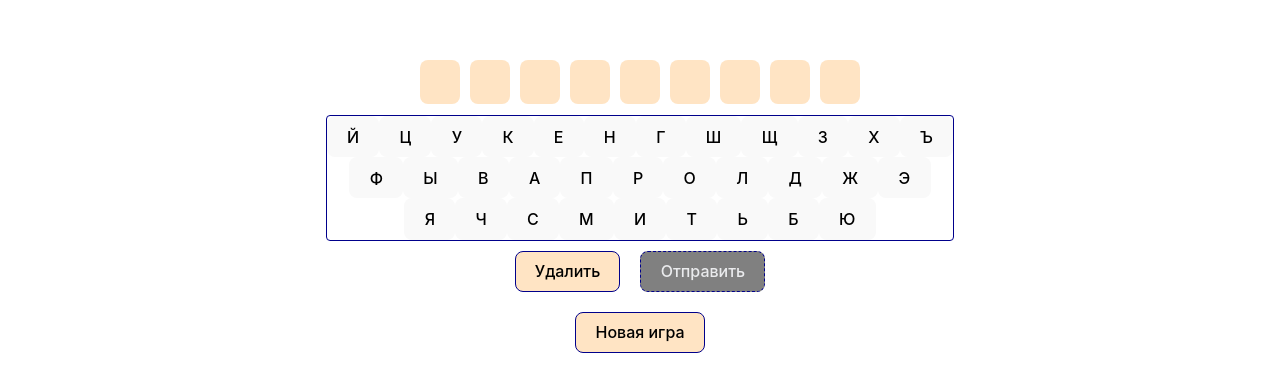
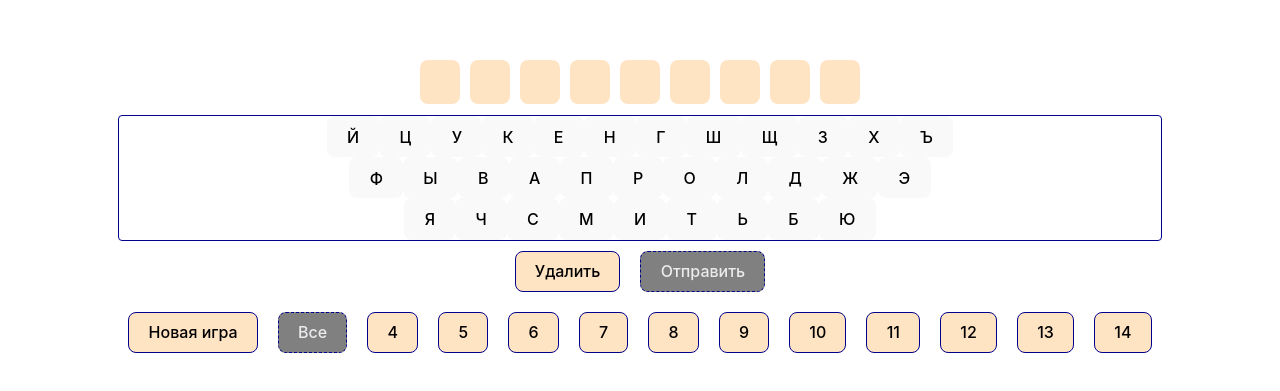
Before and after one commit to ekuchin/guess-word, a Vue app: page / in a window 1280 px wide. Shown: the part 191-582 px from the top of the page. Built offline with nearby package versions, Linux system fonts and the light colour scheme.

Commit message:
Difficulty Level Selection Done

```diff
--- a/src/App.vue
+++ b/src/App.vue
@@ -27,6 +27,14 @@
     </div>
     <div>
       <button class="button" @click="startGame">Новая игра</button>
+
+      <button
+        :class="'button '+levelClass(level, currentLevel)"
+        v-for="level in levels"
+        key="level"
+        @click="setLevel(level)">
+        {{ level == 0 ? "Все" : level }}
+      </button>
     </div>
 
   </div>
@@ -73,7 +81,16 @@ export default defineComponent({
       return ""
     }
 
-    return {...useWords(), letterClass, buttonClass}
+    const levelClass = (level:number, currentLevel:number) => {
+      return level == currentLevel ? "disabled" : ""
+    }
+
+    let levels = [0]
+    for (let i = 4; i <= 14; i++) {
+      levels.push(i);
+    }
+
+    return {...useWords(), letterClass, buttonClass, levelClass, levels}
   }
 })
 </script>
--- a/src/service/useWords.ts
+++ b/src/service/useWords.ts
@@ -9,6 +9,9 @@ export function useWords(){
   const attempts=ref([""])
   const currentAttempt = ref("")
   const gameInProgress = ref(false)
+  const currentLevel = ref(0)
+
+  const setLevel = (level:number) => {currentLevel.value = level}
 
   const addLetter = (letter:string) => {
     if (currentAttempt.value.length < currentWord.value.length){
@@ -37,7 +40,11 @@ export function useWords(){
 
     const startGame = () => {
       gameInProgress.value = true
-      currentWord.value = wordslist[Math.floor(Math.random() * wordslist.length)].toString()
+      const wordsArray = currentLevel.value == 0 ? wordslist : wordslist.filter(
+        (word) => {return word.length == currentLevel.value}
+      )
+      console.log(wordsArray[0])
+      currentWord.value = wordsArray[Math.floor(Math.random() * wordsArray.length)].toString()
       attempts.value = []
       currentAttempt.value = ""
     }
@@ -47,6 +54,7 @@ export function useWords(){
     return {
       keyboard,
       currentWord, gameInProgress, startGame,
+      currentLevel, setLevel,
       attempts, currentAttempt, submitAttempt, submitAllowed,
       addLetter, deleteLetter,
     }
```
